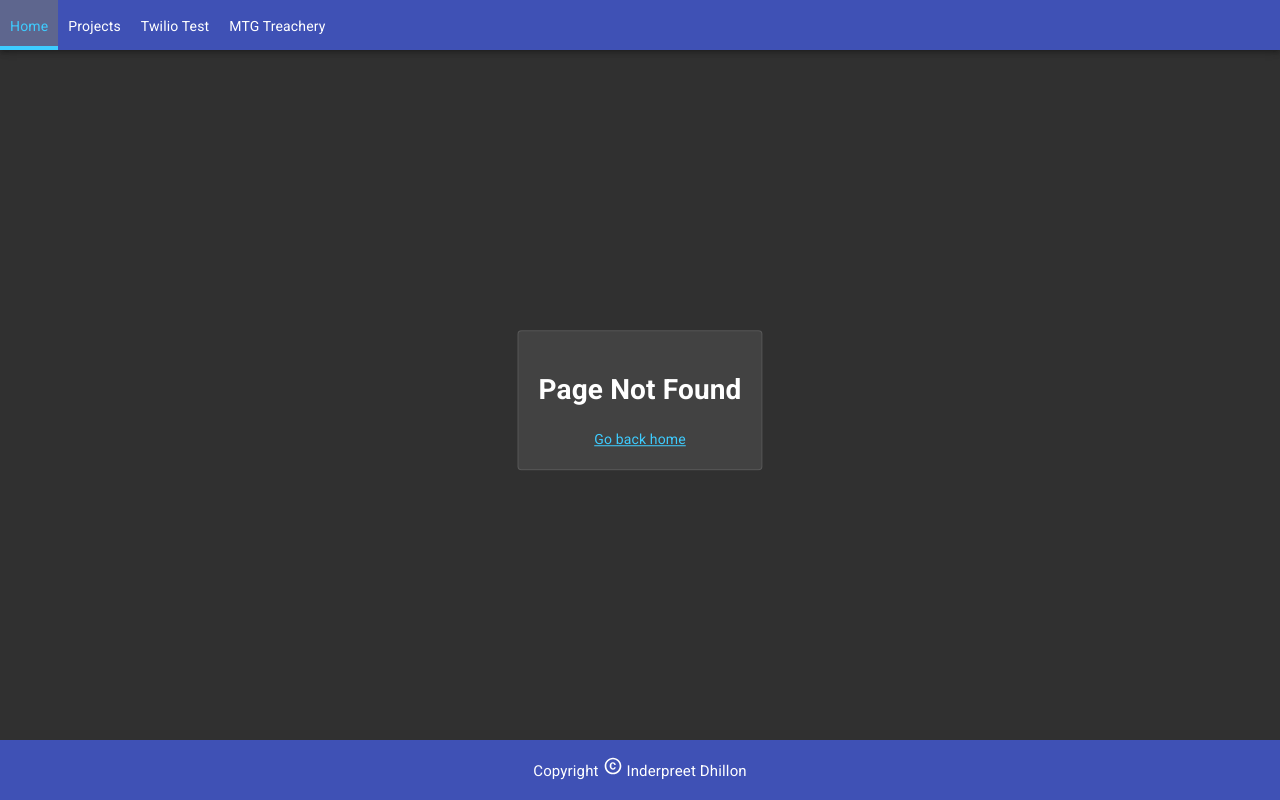
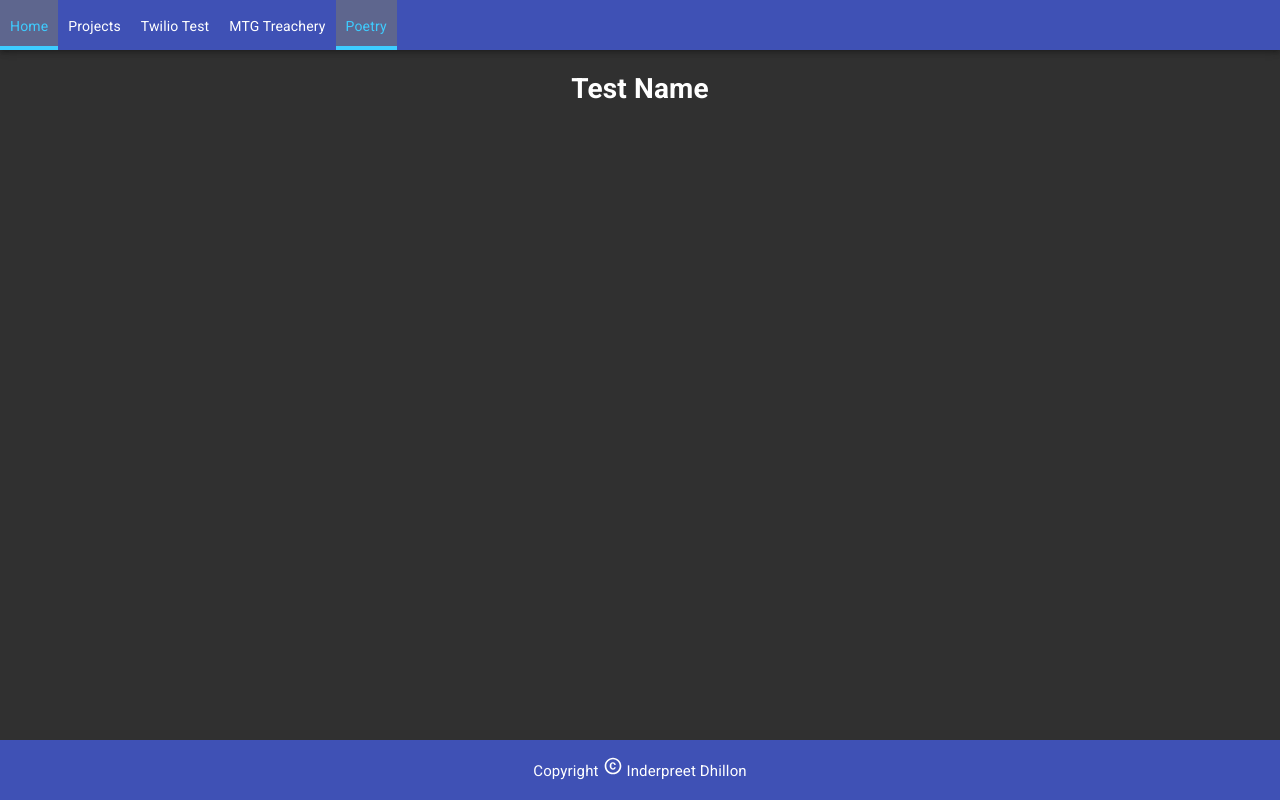
Before and after one commit to Inderpreet-D/react-site, a Next.js app: page /poetry in a window 1280 px wide. Before the commit this address had no page. Built offline with nearby package versions, Linux system fonts and the light colour scheme.

Commit message:
Added Poetry page

```diff
--- a/components/Navigation/NavigationItems/NavigationItems.jsx
+++ b/components/Navigation/NavigationItems/NavigationItems.jsx
@@ -9,6 +9,7 @@ const NavigationItems = (props) => {
       <NavigationItem link="/projects">Projects</NavigationItem>
       <NavigationItem link="/twilio">Twilio Test</NavigationItem>
       <NavigationItem link="/treachery">MTG Treachery</NavigationItem>
+      <NavigationItem link="/poetry">Poetry</NavigationItem>
     </Tabs>
   );
 };
--- /dev/null
+++ b/containers/Poetry/Poetry.jsx
@@ -0,0 +1,11 @@
+const Poetry = () => {
+  const poemName = "Test Name";
+
+  return (
+    <div style={{ textAlign: "center" }}>
+      <h1>{poemName}</h1>
+    </div>
+  );
+};
+
+export default Poetry;
--- /dev/null
+++ b/containers/Poetry/index.js
@@ -0,0 +1,3 @@
+import Poetry from "./Poetry";
+
+export default Poetry;
--- /dev/null
+++ b/pages/poetry.jsx
@@ -0,0 +1,12 @@
+import Page from "../components/Page";
+import PoetryPage from "../containers/Poetry";
+
+const Poetry = () => {
+  return (
+    <Page title="Poetry">
+      <PoetryPage />
+    </Page>
+  );
+};
+
+export default Poetry;
```
Also changed, not shown: containers/Poetry/Poetry.module.css (added).
